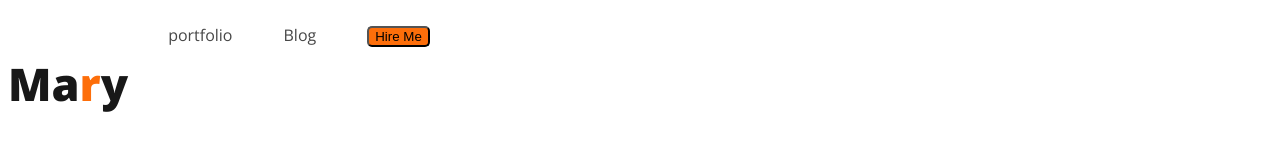
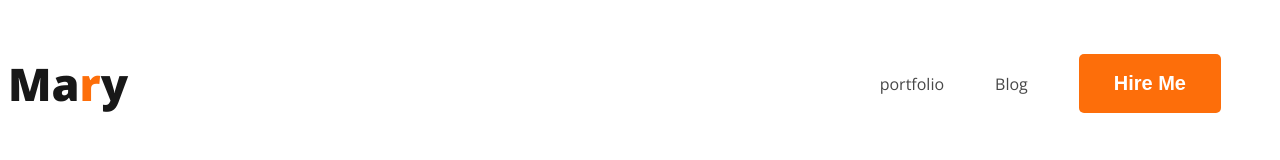
Before and after one commit to fazleyrabbi8/wedeveloperportfolio, a plain HTML site: page index.html in a window 1280 px wide. Drawn offline with nearby package versions, Linux system fonts and the light colour scheme.

Commit message:
addednavbar

```diff
--- a/styles/portfolio.css
+++ b/styles/portfolio.css
@@ -9,10 +9,18 @@ body {
 .button-primary {
     border-radius: 5px;
     background: #FD6E0A;
+    border: 0;
+    color: white;
+    font-size: 20px;
+    font-weight: 700;
+    padding: 18px 35px ;
+
 }
 
 nav {
     display: flex;
+    justify-content: space-between;
+    align-items: center;
 }
 
 .nav-title {
@@ -23,6 +31,7 @@ nav {
 
 nav>ul {
     display: flex;
+    align-items: center;
 }
 
 nav li {
```
